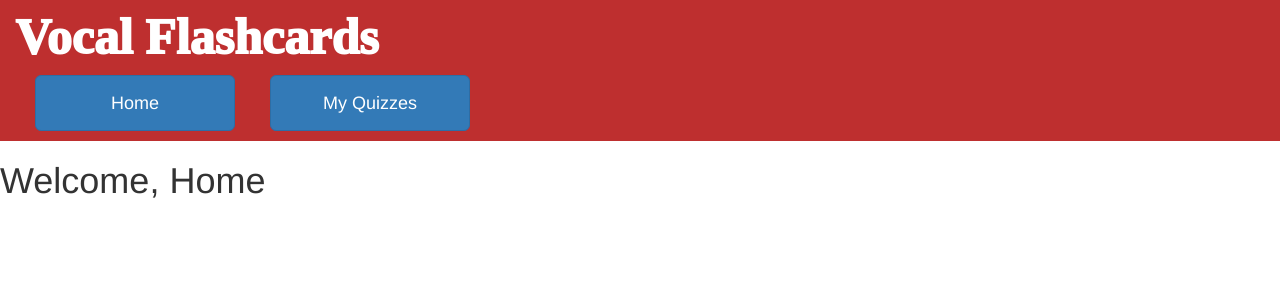
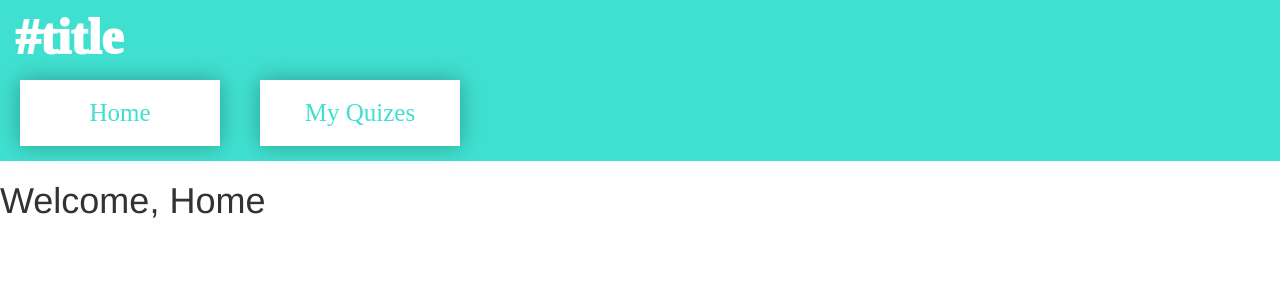
Before and after one commit to MahirJhaveri/Vocal_Flashcards, a React (Create React App) app: page / in a window 1280 px wide. Shown: the top 300 px of the page. Built offline with nearby package versions, Linux system fonts and the light colour scheme.

Commit message:
Add files via upload

```diff
--- a/src/Components/Header.js
+++ b/src/Components/Header.js
@@ -8,10 +8,10 @@ export default class Header extends React.Component{
   render(){
     return(
       <div className='Header'>
-        <h1 id="title">Vocal Flashcards</h1>
+        <h1 id="title">#title</h1>
         <div className='Navbar'>
-          <Link to='/home'><button className='btn btn-primary btn-lg page-buttons'>Home</button></Link>
-          <Link to='/quizesList'><button className='btn btn-primary btn-lg page-buttons'>My Quizzes</button></Link>
+          <Link to='/home'><button className='Link'>Home</button></Link>
+          <Link to='/quizesList'><button className='Link'>My Quizes</button></Link>
         </div>
       </div>
     );
--- a/src/Stylesheets/Header.css
+++ b/src/Stylesheets/Header.css
@@ -2,7 +2,7 @@
   position: sticky;
   left: 0;
   top: 0;
-  background: rgb(190, 47, 47);
+  background: turquoise;
   width: 100%;
   display: run-in;
   padding-left: 0px;
@@ -45,11 +45,3 @@
   font-weight: 1000;
   font-size: 50px;
 }
-
-.page-buttons{
-  margin-bottom: 10px;
-  margin-left: 35px;
-  padding: 15px 32px;
-  width: 200px;
-
-}
```
